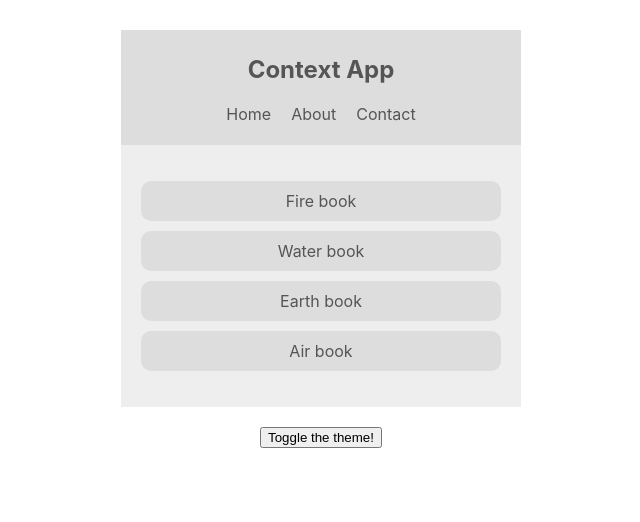
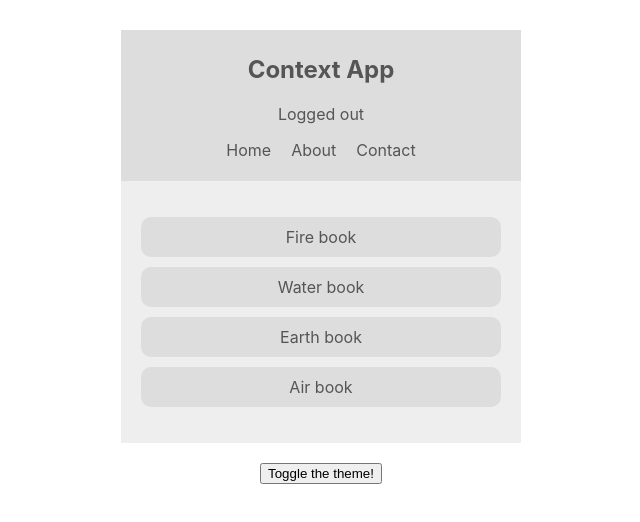
Before and after one commit to IcyCaster/react-context-and-hooks, a React app: page / in a window 1280 px wide. Shown: the top 522 px of the page, without its empty margins (319-959 px from the left). Built offline with nearby package versions, Linux system fonts and the light colour scheme.

Commit message:
Lesson 4: Multiple context

```diff
--- a/src/components/Navbar.jsx
+++ b/src/components/Navbar.jsx
@@ -1,17 +1,22 @@
 import React, {Component} from 'react';
 import {ThemeContext} from "../contexts/ThemeContext";
+import {AuthContext} from "../contexts/AuthContext";
 
 class Navbar extends Component {
-
-    static contextType = ThemeContext
     render() {
-
-        const {isLightTheme, light, dark } = this.context;
+        return (
+            <AuthContext.Consumer>{(authContext) => (
+                <ThemeContext.Consumer>{(themeContext) => {
+                    const {isAuthenticated, toggleAuth} = authContext;
+                    const {isLightTheme, light, dark} = themeContext;
                     const theme = isLightTheme ? light : dark;
                     return (
                         <div>
                             <nav style={{background: theme.ui, color: theme.syntax}}>
                                 <h1>Context App</h1>
+                                <div onClick={toggleAuth}>
+                                    {isAuthenticated ? "Logged in" : "Logged out"}
+                                </div>
                                 <ul>
                                     <li>Home</li>
                                     <li>About</li>
@@ -20,6 +25,9 @@
                             </nav>
                         </div>
                     );
+                }}</ThemeContext.Consumer>
+            )}</AuthContext.Consumer>
+        )
     }
 }
 
```
Lines whose indentation alone changed are shown as unchanged.
